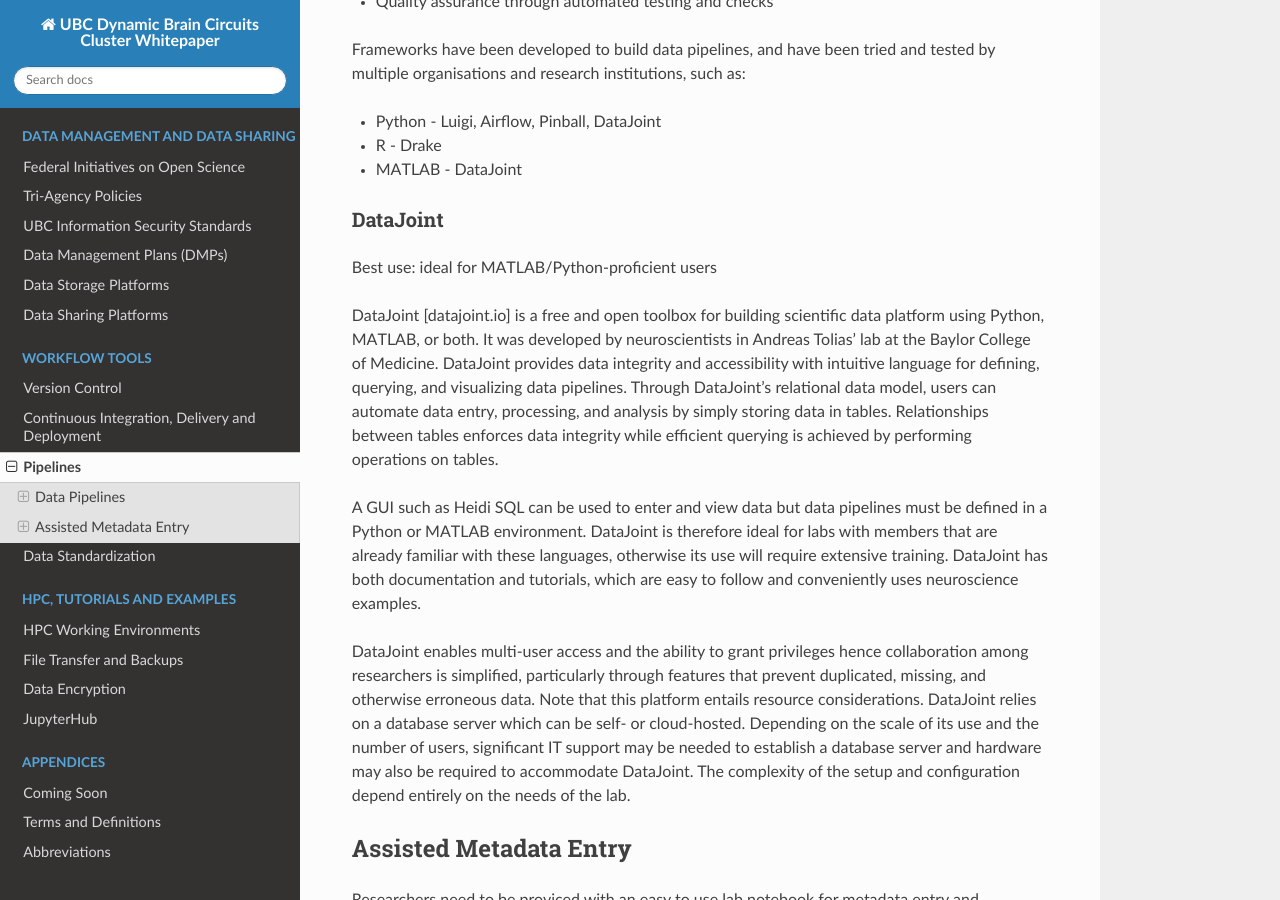
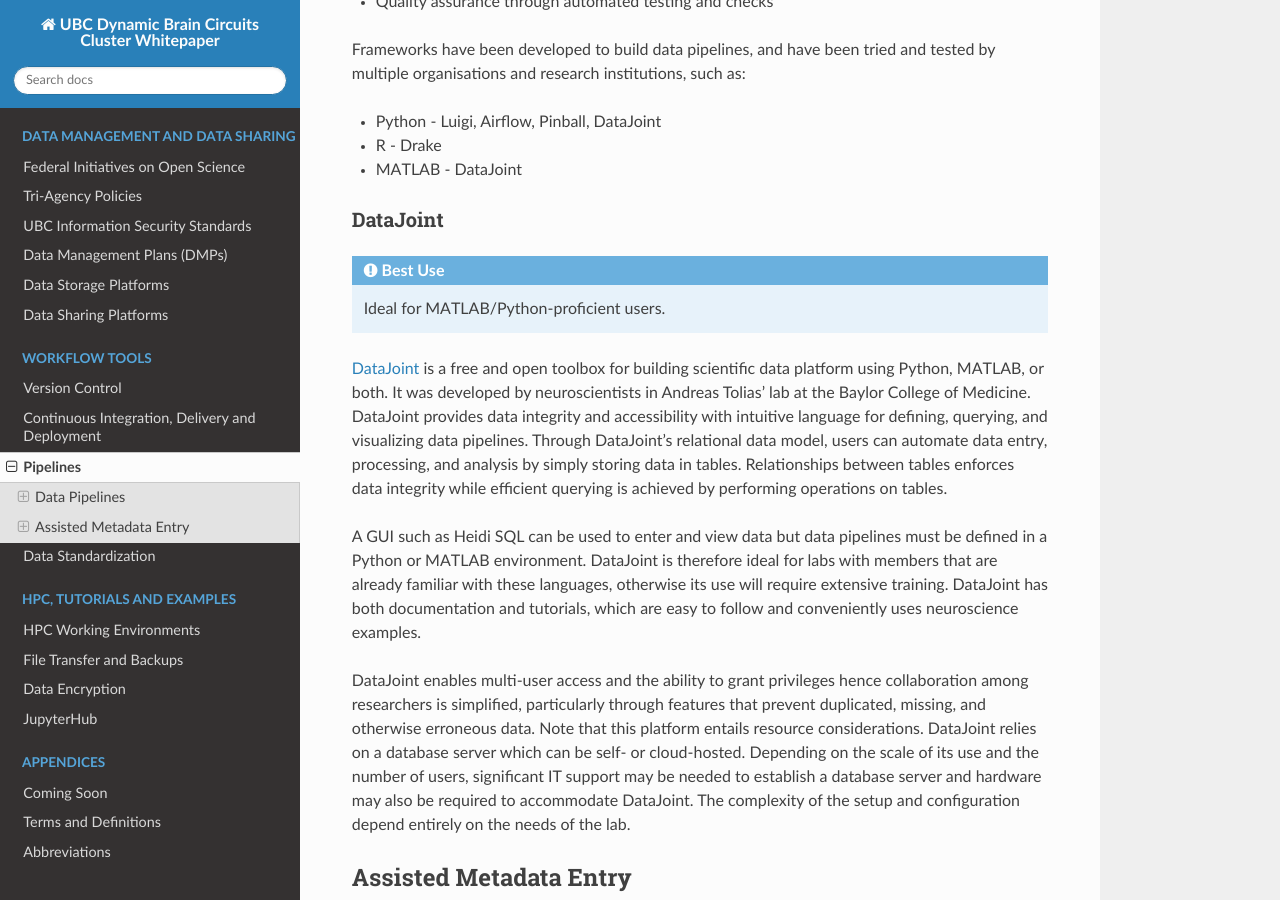
Before and after one commit to ubcbraincircuits/whitepaper, a Sphinx documentation site: the page built from source/workflows/pipelines.rst, in a window 1280 px wide and 900 px high, scrolled down 586 px. Built offline with Sphinx 7.4.7 and the Read the Docs theme 2.0.0, drawn with Linux system fonts in a browser that asks for light colours; pages that are not in the unit, such as notebooks, are missing from menus.

Commit message:
Add best use admonition for DataJoint

```diff
--- a/source/workflows/pipelines.rst
+++ b/source/workflows/pipelines.rst
@@ -26,9 +26,12 @@
 
 DataJoint
 ---------
-Best use: ideal for MATLAB/Python-proficient users
 
-DataJoint [datajoint.io] is a free and open toolbox for building scientific data platform using Python, MATLAB, or both. It was developed by neuroscientists in Andreas Tolias’ lab at the Baylor College of Medicine. DataJoint provides data integrity and accessibility with intuitive language for defining, querying, and visualizing data pipelines. Through DataJoint’s relational data model, users can automate data entry, processing, and analysis by simply storing data in tables. Relationships between tables enforces data integrity while efficient querying is achieved by performing operations on tables.
+.. admonition:: Best Use
+
+	Ideal for MATLAB/Python-proficient users.
+
+`DataJoint <https://datajoint.io/>`_ is a free and open toolbox for building scientific data platform using Python, MATLAB, or both. It was developed by neuroscientists in Andreas Tolias’ lab at the Baylor College of Medicine. DataJoint provides data integrity and accessibility with intuitive language for defining, querying, and visualizing data pipelines. Through DataJoint’s relational data model, users can automate data entry, processing, and analysis by simply storing data in tables. Relationships between tables enforces data integrity while efficient querying is achieved by performing operations on tables.
 
 A GUI such as Heidi SQL can be used to enter and view data but data pipelines must be defined in a Python or MATLAB environment. DataJoint is therefore ideal for labs with members that are already familiar with these languages, otherwise its use will require extensive training. DataJoint has both documentation and tutorials, which are easy to follow and conveniently uses neuroscience examples.
 
```
